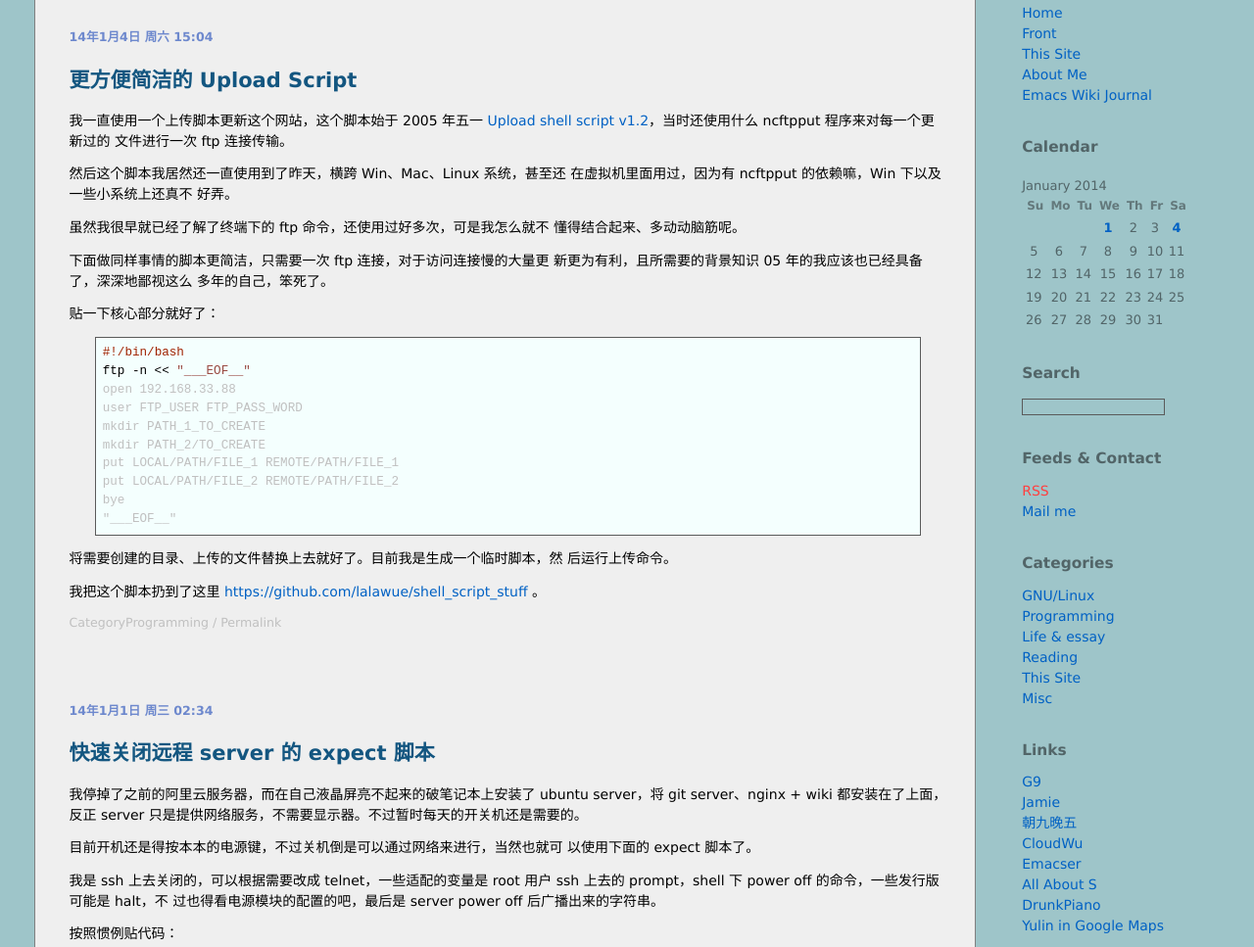
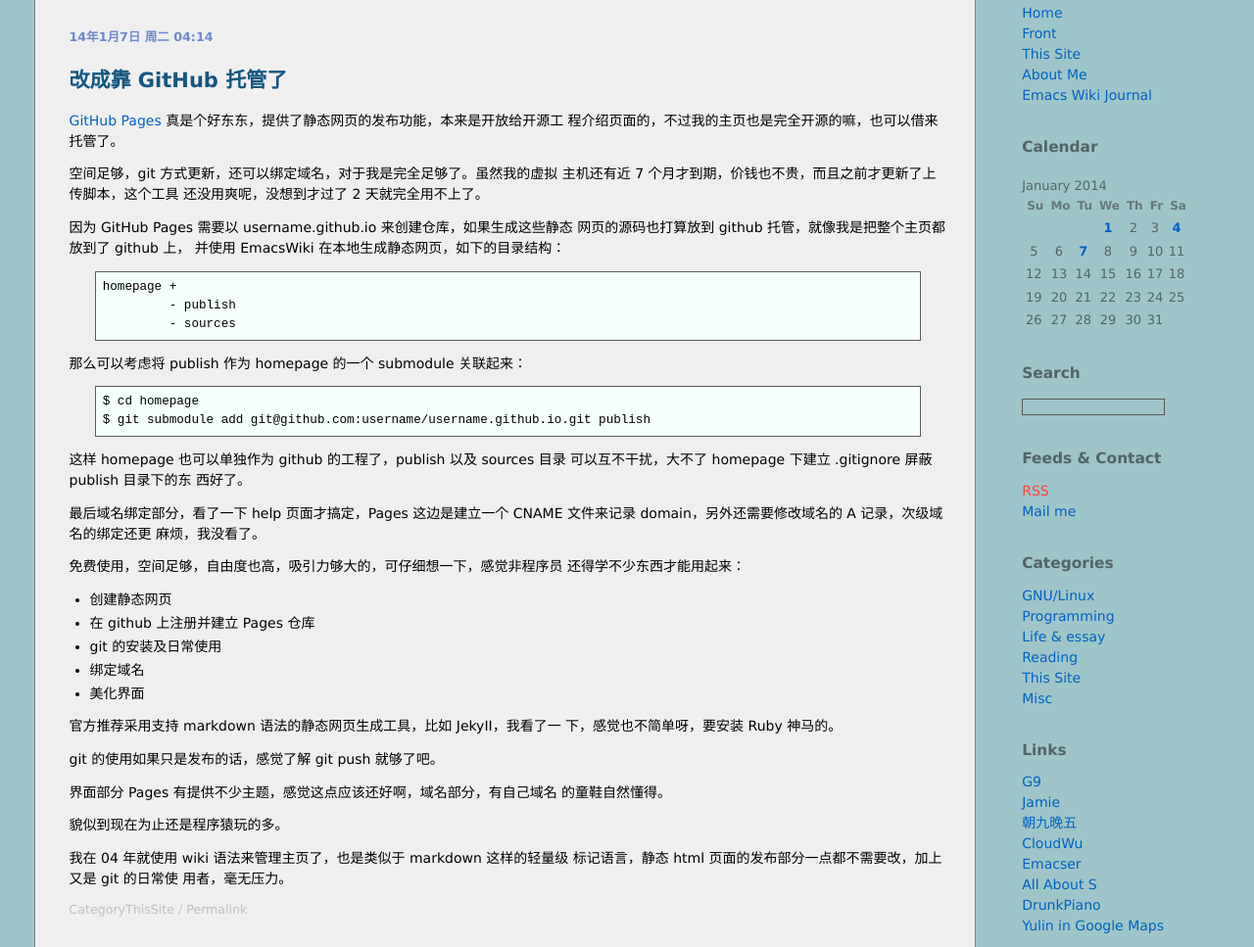
Before and after one commit to lalawue/lalawue.github.io, a plain HTML site: page blog/2014-01.html in a window 1280 px wide. Shown: the part 138-1105 px from the top of the page at 98% size. Drawn offline with Linux system fonts and the light colour scheme.

Commit message:
new blog entry

```diff
--- a/blog/2014-01.html
+++ b/blog/2014-01.html
@@ -20,6 +20,113 @@
       <div id="text">
 	<h1>Sucha's Blog ~ Archive for January, 2014</h1>
 	<!-- Page published by Emacs Wiki begins here -->
+<h2><a id="p2">14年1月7日 周二 04:14</a></h2>
+
+<h3>改成靠 GitHub 托管了</h3>
+
+<p>
+<a href="https://help.github.com/categories/20/articles">GitHub&#32;Pages</a> 真是个好东东，提供了静态网页的发布功能，本来是开放给开源工
+程介绍页面的，不过我的主页也是完全开源的嘛，也可以借来托管了。
+
+</p>
+
+<p>
+空间足够，git 方式更新，还可以绑定域名，对于我是完全足够了。虽然我的虚拟
+主机还有近 7 个月才到期，价钱也不贵，而且之前才更新了上传脚本，这个工具
+还没用爽呢，没想到才过了 2 天就完全用不上了。
+
+</p>
+
+<p>
+因为 GitHub Pages 需要以 username.github.io 来创建仓库，如果生成这些静态
+网页的源码也打算放到 github 托管，就像我是把整个主页都放到了 github 上，
+并使用 EmacsWiki 在本地生成静态网页，如下的目录结构：
+
+</p>
+
+<pre class="source">homepage +
+         - publish
+         - sources
+</pre>
+
+
+那么可以考虑将 publish 作为 homepage 的一个 submodule 关联起来：
+
+</p>
+
+<pre class="source">$ cd homepage
+$ git submodule add git@github.com:username/username.github.io.git publish
+</pre>
+
+
+这样 homepage 也可以单独作为 github 的工程了，publish 以及 sources 目录
+可以互不干扰，大不了 homepage 下建立 .gitignore 屏蔽 publish 目录下的东
+西好了。
+
+</p>
+
+<p>
+最后域名绑定部分，看了一下 help 页面才搞定，Pages 这边是建立一个
+CNAME 文件来记录 domain，另外还需要修改域名的 A 记录，次级域名的绑定还更
+麻烦，我没看了。
+
+</p>
+
+<p>
+免费使用，空间足够，自由度也高，吸引力够大的，可仔细想一下，感觉非程序员
+还得学不少东西才能用起来：
+
+</p>
+
+<ul>
+<li>创建静态网页
+</li>
+<li>在 github 上注册并建立 Pages 仓库
+</li>
+<li>git 的安装及日常使用
+</li>
+<li>绑定域名
+</li>
+<li>美化界面
+</li>
+</ul>
+
+<p>
+官方推荐采用支持 markdown 语法的静态网页生成工具，比如 JekyII，我看了一
+下，感觉也不简单呀，要安装 Ruby 神马的。
+
+</p>
+
+<p>
+git 的使用如果只是发布的话，感觉了解 git push 就够了吧。
+
+</p>
+
+<p>
+界面部分 Pages 有提供不少主题，感觉这点应该还好啊，域名部分，有自己域名
+的童鞋自然懂得。
+
+</p>
+
+<p>
+貌似到现在为止还是程序猿玩的多。
+
+</p>
+
+<p>
+我在 04 年就使用 wiki 语法来管理主页了，也是类似于 markdown 这样的轻量级
+标记语言，静态 html 页面的发布部分一点都不需要改，加上又是 git 的日常使
+用者，毫无压力。
+
+</p>
+
+<h4><a href="CategoryThisSite.html">CategoryThisSite</a> / <a href="2014-01.html#p2">Permalink</a> </h4>
+
+<p>
+<!-- date: 2014-01-07T04:14:39+0800 -->
+
+</p>
+
 <h2><a id="p1">14年1月4日 周六 15:04</a></h2>
 
 <h3>更方便简洁的 Upload Script</h3>
@@ -176,7 +283,7 @@ expect $<span class="variable-name">serv_halt_expect</span>
       </ul>
 
       <p class="header">Calendar</p>
-      <div class="calendar"><table><caption>January 2014</caption><thead><tr><th>Su</th><th>Mo</th><th>Tu</th><th>We</th><th>Th</th><th>Fr</th><th>Sa</th></tr></thead><tr><td></td><td></td><td></td><td><a title="快速关闭远程 server 的 expect 脚本" href="2014-01.html#p0">1</a></td><td>2</td><td>3</td><td><a title="更方便简洁的 Upload Script" href="2014-01.html#p1">4</a></td></tr><tr><td>5</td><td>6</td><td>7</td><td>8</td><td>9</td><td>10</td><td>11</td></tr><tr><td>12</td><td>13</td><td>14</td><td>15</td><td>16</td><td>17</td><td>18</td></tr><tr><td>19</td><td>20</td><td>21</td><td>22</td><td>23</td><td>24</td><td>25</td></tr><tr><td>26</td><td>27</td><td>28</td><td>29</td><td>30</td><td>31</td></tr></table></div>
+      <div class="calendar"><table><caption>January 2014</caption><thead><tr><th>Su</th><th>Mo</th><th>Tu</th><th>We</th><th>Th</th><th>Fr</th><th>Sa</th></tr></thead><tr><td></td><td></td><td></td><td><a title="快速关闭远程 server 的 expect 脚本" href="2014-01.html#p0">1</a></td><td>2</td><td>3</td><td><a title="更方便简洁的 Upload Script" href="2014-01.html#p1">4</a></td></tr><tr><td>5</td><td>6</td><td><a title="改成靠 Git''''Hub 托管了" href="2014-01.html#p2">7</a></td><td>8</td><td>9</td><td>10</td><td>11</td></tr><tr><td>12</td><td>13</td><td>14</td><td>15</td><td>16</td><td>17</td><td>18</td></tr><tr><td>19</td><td>20</td><td>21</td><td>22</td><td>23</td><td>24</td><td>25</td></tr><tr><td>26</td><td>27</td><td>28</td><td>29</td><td>30</td><td>31</td></tr></table></div>
 
       <p class="header">Search</p><!-- Google Search -->
       <form id="searchform" method="get"
```
Also changed, not shown: blog/CategoryThisSite.html (+9 -1 lines), blog/index.html (+108 -77 lines), blog/rss.xml (+106 -1 lines).
